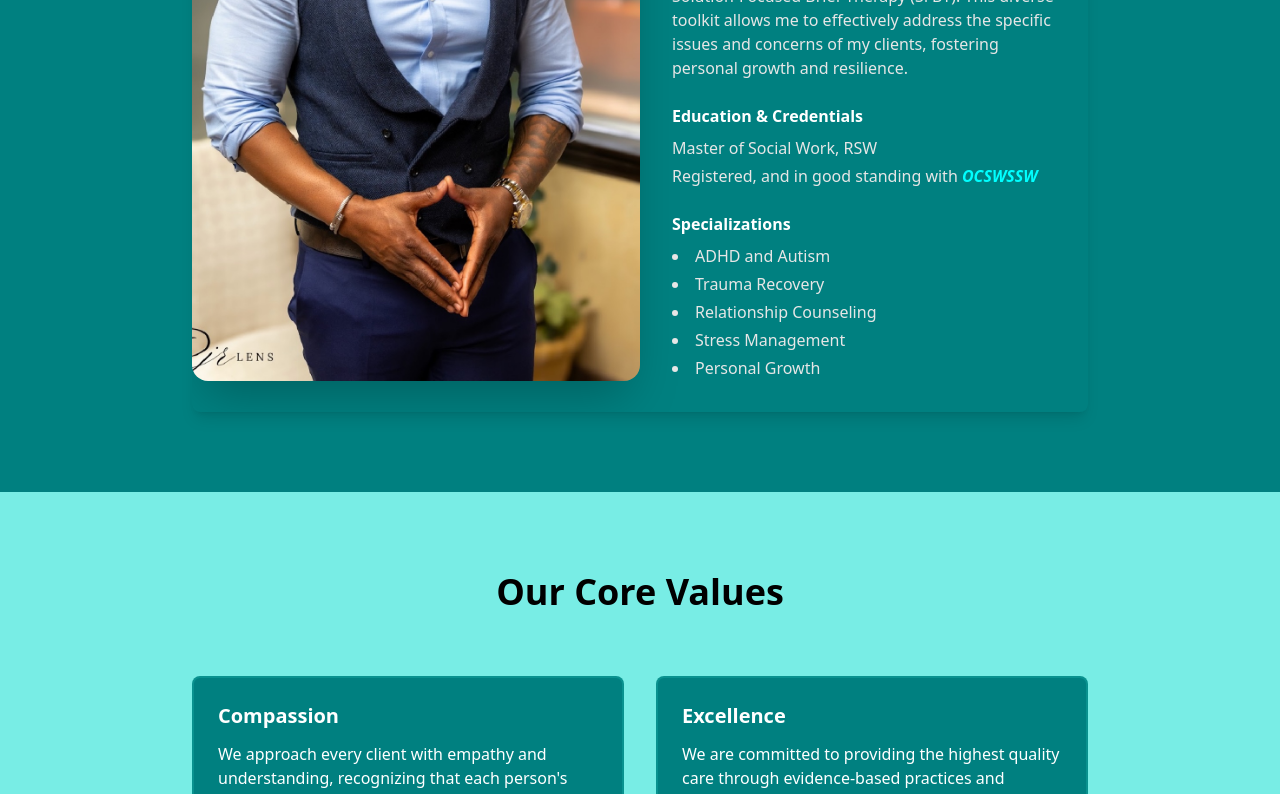
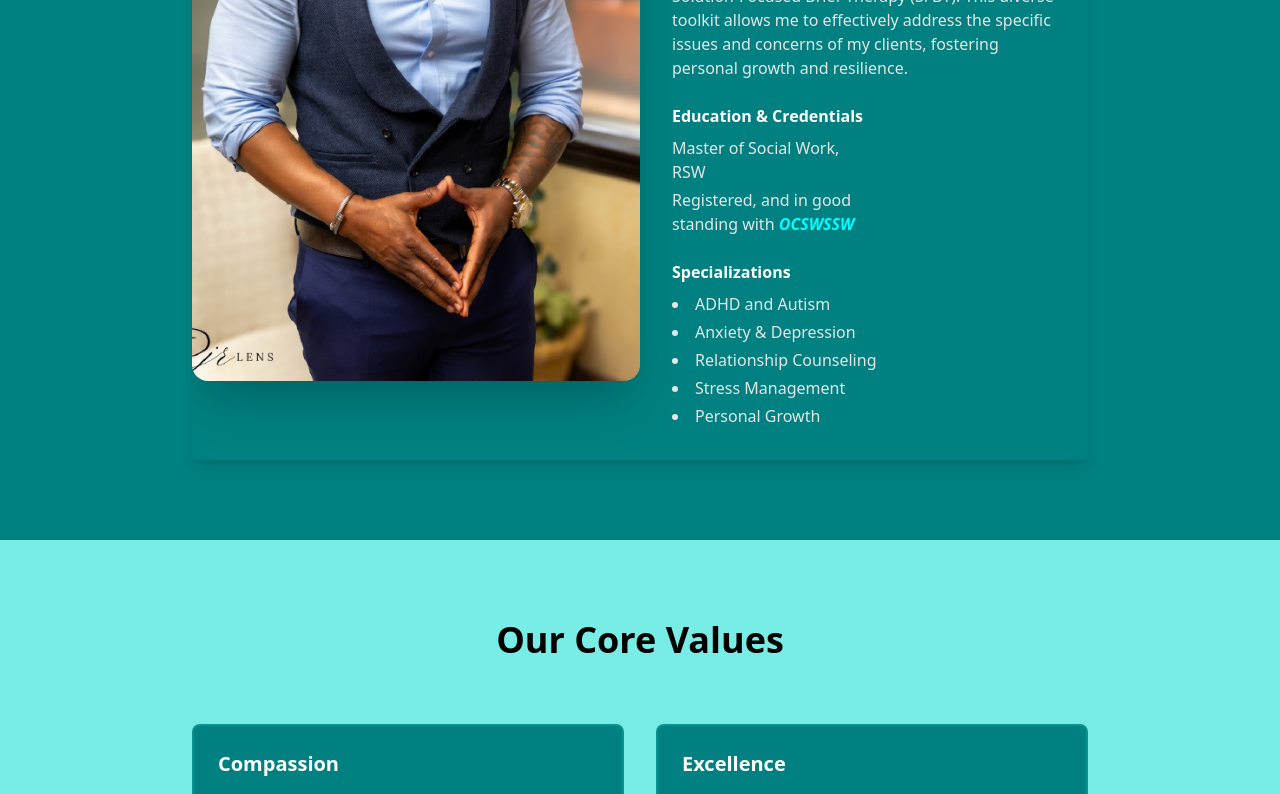
Before and after one commit to JefferyAddaeSecB/Cemar-Counseling-Main-Zip, a React (Vite) app: page /about in a window 1280 px wide. Shown: the part 2000-2794 px from the top of the page. Built offline with nearby package versions, Linux system fonts and the light colour scheme.

Commit message:
Edits on About page Specialization and Education

```diff
--- a/src/pages/about/page.tsx
+++ b/src/pages/about/page.tsx
@@ -468,10 +468,15 @@ export default function AboutPage() {
                                         </h4>
                                         <ul className='text-muted-foreground space-y-1'>
                                             <li>
-                                                Master of Social Work, RSW
+                                                Master of Social Work,
+                                                 <li>
+                                                    RSW
+                                                    </li>
                                             </li>
                                             <li>
-                                                Registered, and in good standing with <a href='https://www.ocswssw.org/registrants/' className='text-[#00FFFF] font-bold italic hover:underline transition duration-300 ease-in-out transform hover:scale-105'>OCSWSSW</a>
+                                                Registered, and in good
+                                                <li>standing with <a href='https://www.ocswssw.org/registrants/' className='text-[#00FFFF] font-bold italic hover:underline transition duration-300 ease-in-out transform hover:scale-105'>OCSWSSW</a>
+                                                 </li>
                                             </li>
                                         </ul>
                                     </div>
@@ -481,7 +486,7 @@ export default function AboutPage() {
                                         </h4>
                                         <ul className='list-disc list-inside text-muted-foreground space-y-1'>
                                             <li>ADHD and Autism</li>
-                                            <li>Trauma Recovery</li>
+                                            <li>Anxiety & Depression</li>
                                             <li>Relationship Counseling</li>
                                             <li>Stress Management</li>
                                             <li>Personal Growth</li>
```
